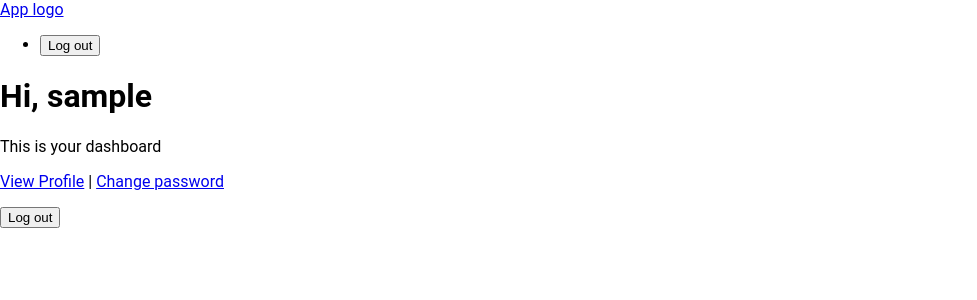
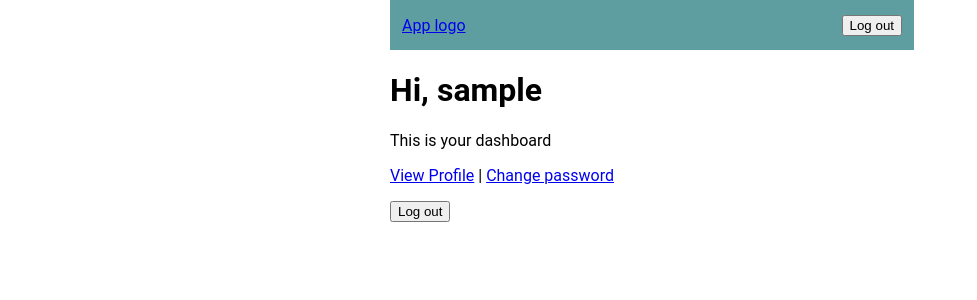
Before and after one commit to alvyynm/takeaway-django, a Django app: page /accounts/dashboard/ in a window 1280 px wide. Shown: the top 300 px of the page, without its empty margins (0-977 px from the left). Run offline with Django 5.2, Linux system fonts and the light colour scheme; the visitor is signed in with stand-in values (Sample User, id 1).

Commit message:
feat: add styling

```diff
--- a/accounts/static/css/base.css
+++ b/accounts/static/css/base.css
@@ -2,4 +2,20 @@ body {
     margin:0;
     font-family:'Roboto', sans-serif;
     font-weight:400;
+    width: 500px;
+    margin: 0 auto;
 }
+
+.navbar {
+    padding-inline: 12px;
+    background-color: cadetblue;
+    height: 50px;
+    width: 100%;
+    display: flex;
+    justify-content: space-between;
+    align-items: center;
+}
+
+ul {
+    list-style: none;
+}
--- a/accounts/templates/base.html
+++ b/accounts/templates/base.html
@@ -10,8 +10,8 @@
     </head>
     <body>
         <header>
-            <nav>
-                <a href="/">App logo</a>
+            <nav class="navbar">
+                <a href="{% url 'dashboard' %}">App logo</a>
                 <ul>
                     {% if request.user.is_authenticated %}
                         <li>
```
